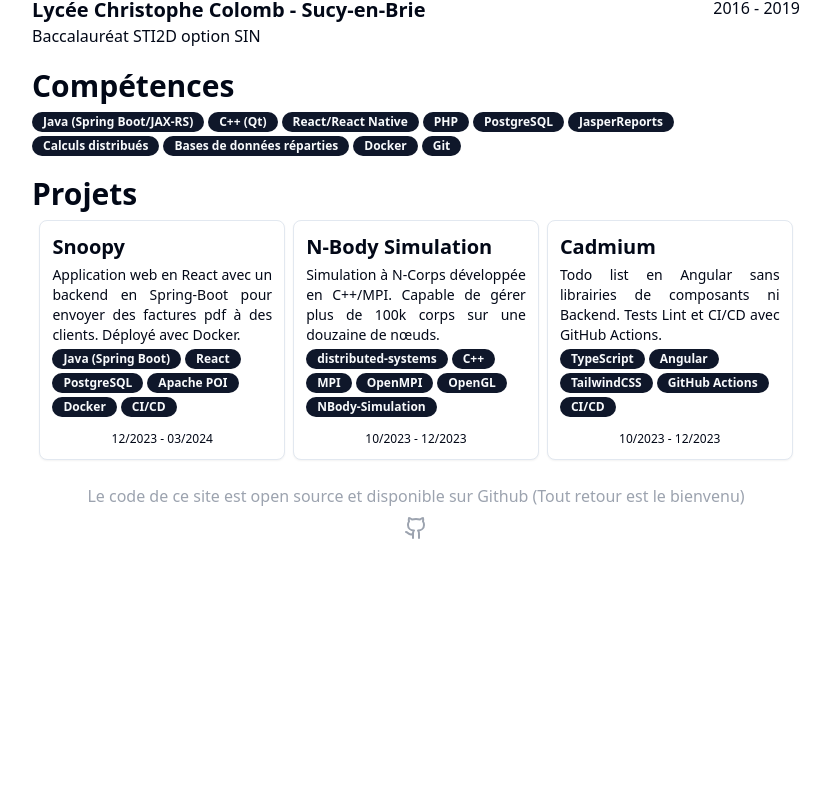
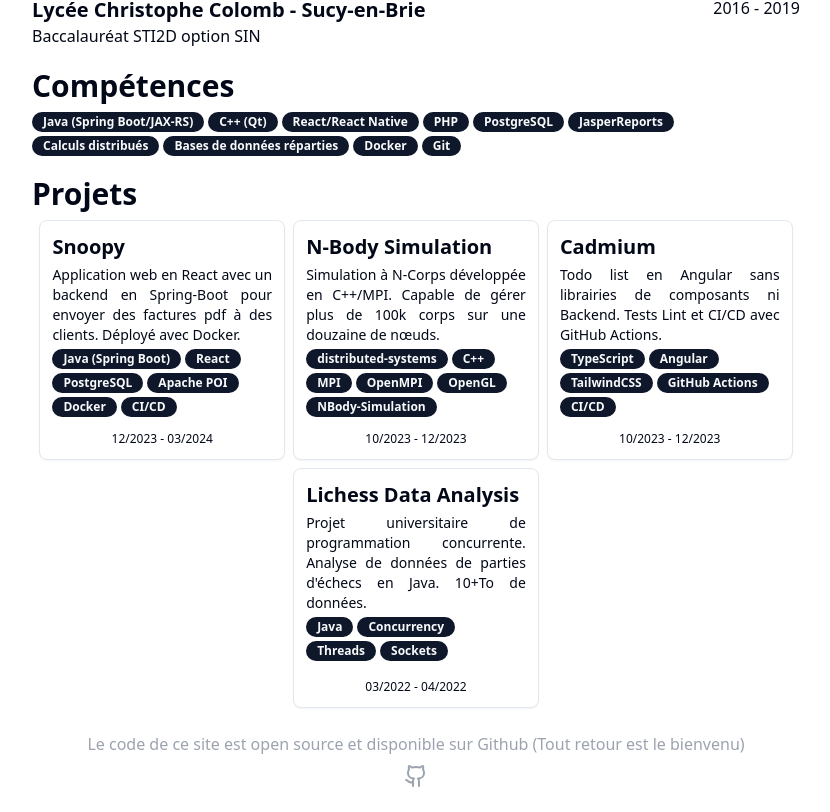
Before and after one commit to Yaon-C2H8N2/portfolio, a React (Vite) app: page / in a window 1280 px wide. Shown: the part 758-1570 px from the top of the page, without its empty margins (224-1054 px from the left). Before the commit the page ends 1322 px from the top, so only its background shows below. Built offline with nearby package versions, Linux system fonts and the light colour scheme.

Commit message:
feat: ajout projet Lichess

```diff
--- a/src/components/Home/Home.tsx
+++ b/src/components/Home/Home.tsx
@@ -73,6 +73,13 @@ function Home() {
             tags: ["TypeScript", "Angular", "TailwindCSS", "GitHub Actions", "CI/CD"],
             description: "Todo list en Angular sans librairies de composants ni Backend. Tests Lint et CI/CD avec GitHub Actions.",
             lien: "https://github.com/Yaon-C2H8N2/Projet-CWA"
+        },
+        {
+            nom: "Lichess Data Analysis",
+            periode: "03/2022 - 04/2022",
+            tags: ["Java", "Concurrency", "Threads", "Sockets"],
+            description: "Projet universitaire de programmation concurrente. Analyse de données de parties d'échecs en Java. 10+To de données.",
+            lien: "https://github.com/Yaon-C2H8N2/info4b_project"
         }
     ];
 
```
Lines whose indentation alone changed are shown as unchanged.
